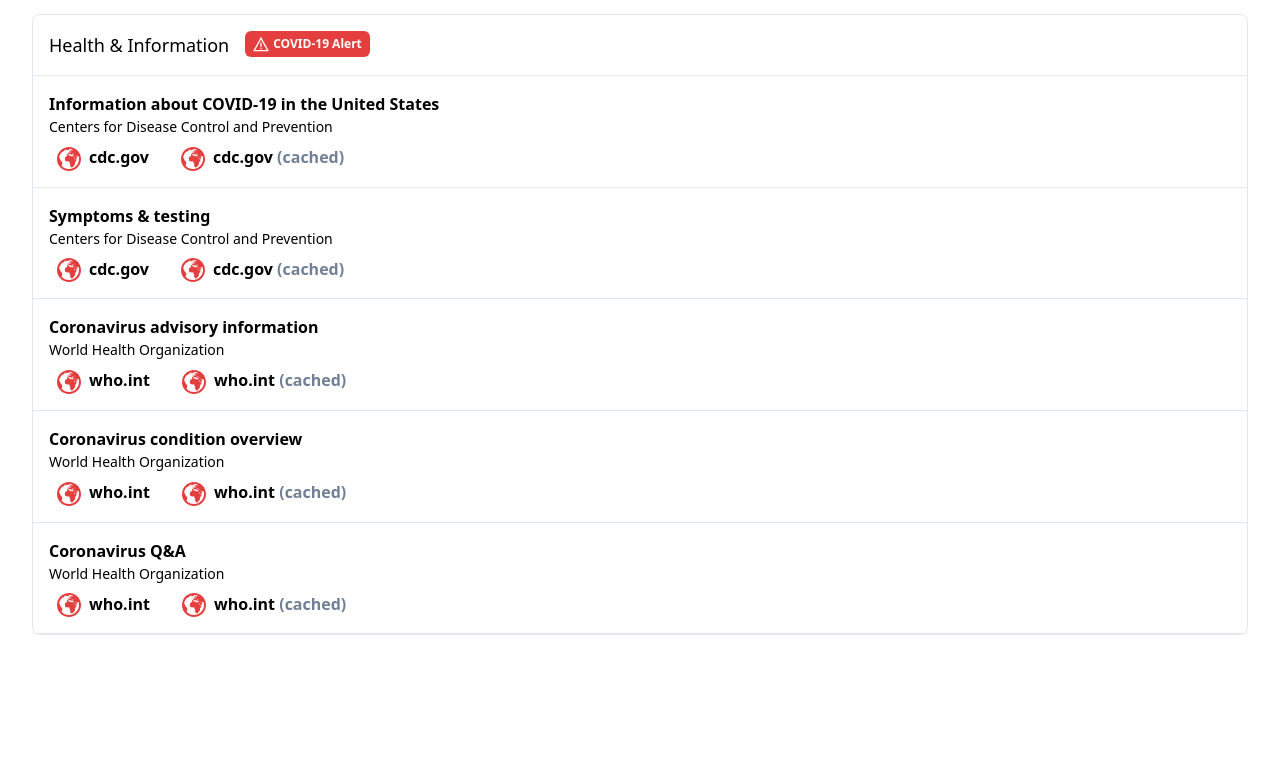
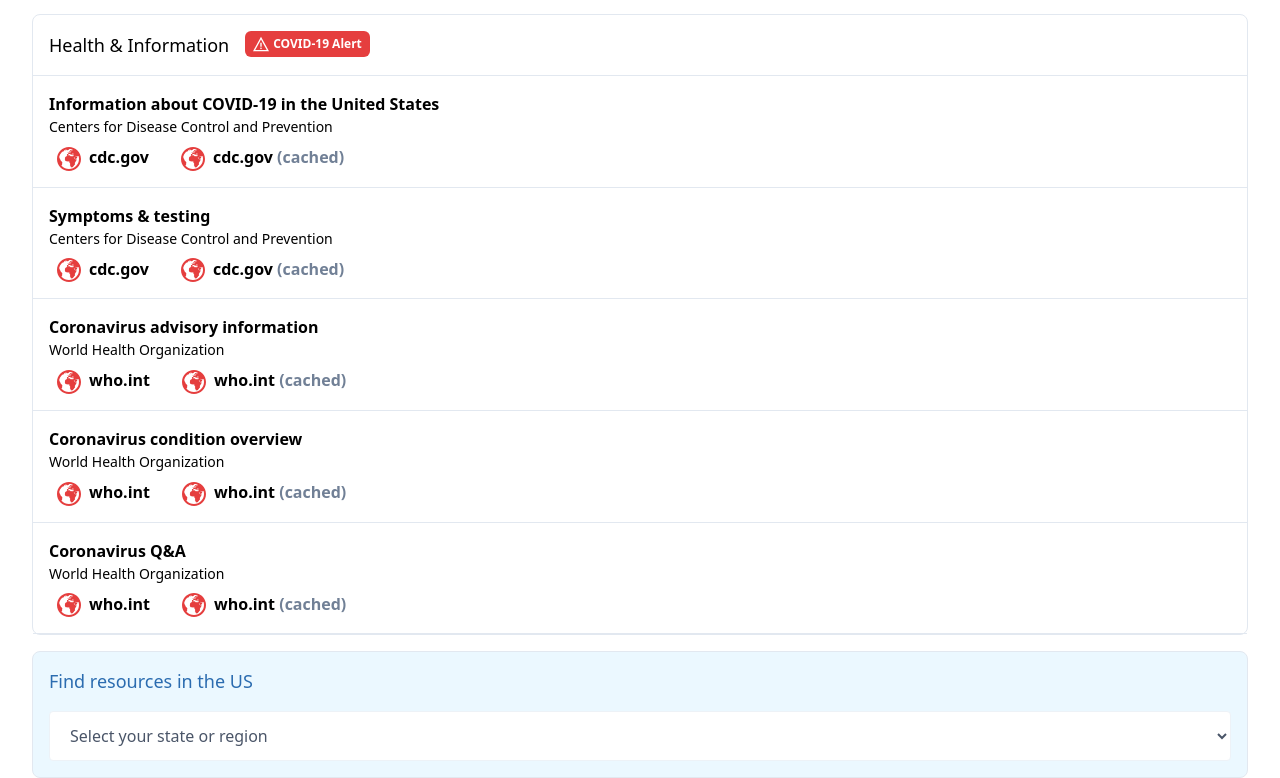
Before and after one commit to dance2die/demo.tailwind-covid19-google, a React (Create React App) app: page / in a window 1280 px wide. Shown: the part 669-1447 px from the top of the page. Before the commit the page ends 1304 px from the top, so only its background shows below. Built offline with nearby package versions, Linux system fonts and the light colour scheme.

Commit message:
Added non-working 'find resources' section

```diff
--- a/src/App.tsx
+++ b/src/App.tsx
@@ -6,6 +6,23 @@
 const Title = () => (
   <h2 className='text-2xl my-4'>COVID-19 Information & Resources</h2>
 )
+
+const FindResourcesForm = () => {
+  return (
+    <section className='border rounded-lg bg-blue-100 p-4 mt-4'>
+      <h3 className="text-blue-700 text-lg" >Find resources in the US</h3>
+      <select className="mt-4 block w-full bg-white border border-gray-200 text-gray-700 py-3 px-4 pr-8 rounded leading-tight focus:bg-white focus:border-gray-500">
+        {/* place holders for now */}
+        <option selected={true} className='disabled'>
+          Select your state or region
+        </option>
+        <option>Arizona</option>
+        <option>New York</option>
+        <option>Florida</option>
+      </select>
+    </section>
+  )
+}
 
 function App() {
   return (
@@ -17,6 +34,8 @@
         <Definition />
 
         <HealthInfo />
+
+        <FindResourcesForm />
       </main>
     </div>
   )
```
